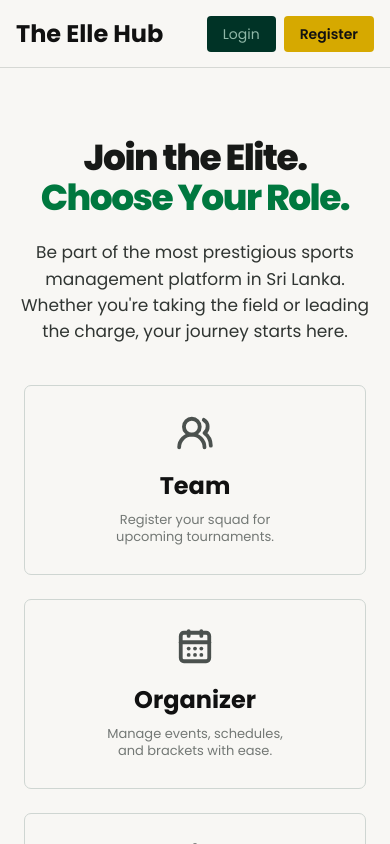
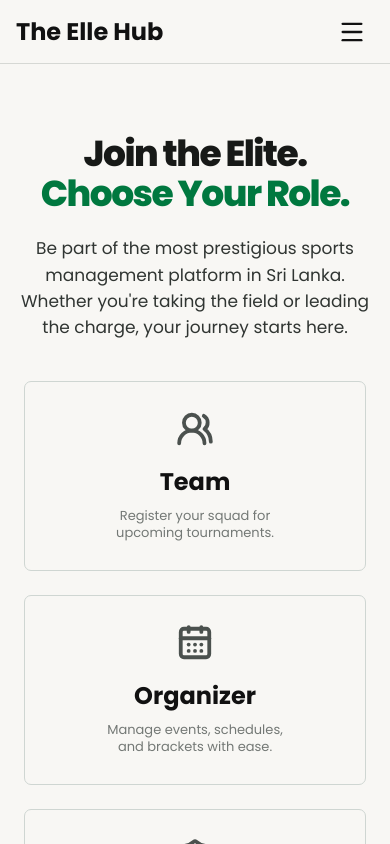
Before and after one commit to SandaruKaweesha/elle-hub-frontend, a React app: page /register in a window 390 px wide. Built offline with nearby package versions, Linux system fonts and the light colour scheme; the HTML template or start-up script is replaced by a standard one.

Commit message:
Update Navbar.jsx

```diff
--- a/src/components/common/Navbar.jsx
+++ b/src/components/common/Navbar.jsx
@@ -1,8 +1,12 @@
 import { Link } from "react-router-dom";
+import { useState } from "react";
+import { Menu, X } from "lucide-react";
 
 function Navbar() {
+  const [isMobileMenuOpen, setIsMobileMenuOpen] = useState(false);
+
   return (
-    <nav className="w-full h-17 border-b border-[#d6d8d4] bg-[#f8f7f4]">
+    <nav className="relative w-full h-16 md:h-[68px] border-b border-[#d6d8d4] bg-[#f8f7f4] z-50">
       <div className="w-full h-full px-4 md:px-[60px] flex items-center justify-between">
 
         {/* Logo / Website Name */}
@@ -13,147 +17,45 @@ function Navbar() {
           The Elle Hub
         </Link>
 
-        {/* Middle Navigation Links */}
+        {/* Middle Navigation Links (Desktop) */}
         <div className="hidden md:flex items-center gap-8 text-lg text-[#252525]">
+          <Link to="/tournaments" className="relative py-2 hover:text-[#08733e] transition-colors duration-300 after:content-[''] after:absolute after:left-0 after:bottom-0 after:w-0 after:h-[2px] after:bg-[#C9A227] after:transition-all after:duration-300 hover:after:w-full">Tournaments</Link>
+          <Link to="/matches" className="relative py-2 hover:text-[#08733e] transition-colors duration-300 after:content-[''] after:absolute after:left-0 after:bottom-0 after:w-0 after:h-[2px] after:bg-[#C9A227] after:transition-all after:duration-300 hover:after:w-full">Matches</Link>
+          <Link to="/rankings" className="relative py-2 hover:text-[#08733e] transition-colors duration-300 after:content-[''] after:absolute after:left-0 after:bottom-0 after:w-0 after:h-[2px] after:bg-[#C9A227] after:transition-all after:duration-300 hover:after:w-full">Rankings</Link>
+          <Link to="/about" className="relative py-2 hover:text-[#08733e] transition-colors duration-300 after:content-[''] after:absolute after:left-0 after:bottom-0 after:w-0 after:h-[2px] after:bg-[#C9A227] after:transition-all after:duration-300 hover:after:w-full">About</Link>
+        </div>
 
-  <Link
-    to="/tournaments"
-    className="
-      relative py-2
-      hover:text-[#08733e]
-      transition-colors duration-300
+        {/* Right Side Buttons (Desktop) */}
+        <div className="hidden md:flex items-center gap-4">
+          <Link to="/login" className="bg-[#003326] text-[#8eb7a7] px-8 py-2.5 rounded text-base cursor-pointer hover:bg-[#08733e] hover:text-white active:scale-95 transition-all duration-300">Login</Link>
+          <Link to="/register" className="bg-[#D6A900] text-[#111111] px-8 py-2.5 rounded text-base font-semibold cursor-pointer hover:bg-[#F2C94C] active:scale-95 transition-all duration-300">Register</Link>
+        </div>
 
-      after:content-['']
-      after:absolute
-      after:left-0
-      after:bottom-0
-      after:w-0
-      after:h-[2px]
-      after:bg-[#C9A227]
-      after:transition-all
-      after:duration-300
-
-      hover:after:w-full
-    "
+        {/* Mobile Menu Button */}
+        <button
+          className="md:hidden flex items-center justify-center p-2 text-[#111111] cursor-pointer"
+          onClick={() => setIsMobileMenuOpen(!isMobileMenuOpen)}
+          aria-label="Toggle Mobile Menu"
         >
-    Tournaments
-  </Link>
-
-  <Link
-    to="/matches"
-    className="
-      relative py-2
-      hover:text-[#08733e]
-      transition-colors duration-300
-
-      after:content-['']
-      after:absolute
-      after:left-0
-      after:bottom-0
-      after:w-0
-      after:h-[2px]
-      after:bg-[#C9A227]
-      after:transition-all
-      after:duration-300
-
-      hover:after:w-full
-    "
-  >
-    Matches
-  </Link>
-
-  <Link
-    to="/rankings"
-    className="
-      relative py-2
-      hover:text-[#08733e]
-      transition-colors duration-300
-
-      after:content-['']
-      after:absolute
-      after:left-0
-      after:bottom-0
-      after:w-0
-      after:h-[2px]
-      after:bg-[#C9A227]
-      after:transition-all
-      after:duration-300
-
-      hover:after:w-full
-    "
-  >
-    Rankings
-  </Link>
-
-  <Link
-    to="/about"
-    className="
-      relative py-2
-      hover:text-[#08733e]
-      transition-colors duration-300
-
-      after:content-['']
-      after:absolute
-      after:left-0
-      after:bottom-0
-      after:w-0
-      after:h-[2px]
-      after:bg-[#C9A227]
-      after:transition-all
-      after:duration-300
-
-      hover:after:w-full
-    "
-  >
-    About
-  </Link>
+          {isMobileMenuOpen ? <X size={28} /> : <Menu size={28} />}
+        </button>
 
       </div>
 
-        {/* Right Side Buttons */}
-        <div className="flex items-center gap-2 md:gap-4">
-          <Link
-            to="/login"
-            className="
-              bg-[#003326]
-              text-[#8eb7a7]
-              px-4 md:px-8
-              py-2 md:py-2.5
-              rounded
-              text-sm md:text-base
-              cursor-pointer
-              hover:bg-[#08733e]
-              hover:text-white
-              active:scale-95
-              transition-all
-              duration-300
-            "
-          >
-            Login
-          </Link>
+      {/* Mobile Menu Overlay */}
+      {isMobileMenuOpen && (
+        <div className="absolute top-16 left-0 w-full bg-[#f8f7f4] border-b border-[#d6d8d4] flex flex-col items-center py-8 gap-6 md:hidden shadow-xl z-50">
+          <Link to="/tournaments" onClick={() => setIsMobileMenuOpen(false)} className="text-xl font-medium text-[#252525] hover:text-[#08733e] w-full text-center py-2">Tournaments</Link>
+          <Link to="/matches" onClick={() => setIsMobileMenuOpen(false)} className="text-xl font-medium text-[#252525] hover:text-[#08733e] w-full text-center py-2">Matches</Link>
+          <Link to="/rankings" onClick={() => setIsMobileMenuOpen(false)} className="text-xl font-medium text-[#252525] hover:text-[#08733e] w-full text-center py-2">Rankings</Link>
+          <Link to="/about" onClick={() => setIsMobileMenuOpen(false)} className="text-xl font-medium text-[#252525] hover:text-[#08733e] w-full text-center py-2">About</Link>
 
-          <Link
-            to="/register"
-            className="
-              bg-[#D6A900]
-              text-[#111111]
-              px-4 md:px-8
-              py-2 md:py-2.5
-              rounded
-              text-sm md:text-base
-              font-semibold
-              cursor-pointer
-              hover:bg-[#F2C94C]
-              active:scale-95
-              transition-all
-              duration-300
-            "
-          >
-            Register
-          </Link>
+          <div className="flex flex-col gap-4 mt-4 w-full px-8">
+            <Link to="/login" onClick={() => setIsMobileMenuOpen(false)} className="w-full text-center bg-[#003326] text-[#8eb7a7] px-6 py-3 rounded-lg text-lg cursor-pointer hover:bg-[#08733e] hover:text-white">Login</Link>
+            <Link to="/register" onClick={() => setIsMobileMenuOpen(false)} className="w-full text-center bg-[#D6A900] text-[#111111] px-6 py-3 rounded-lg text-lg font-semibold cursor-pointer hover:bg-[#F2C94C]">Register</Link>
           </div>
-
         </div>
+      )}
     </nav>
   );
 }
```
Lines whose indentation alone changed are shown as unchanged.
